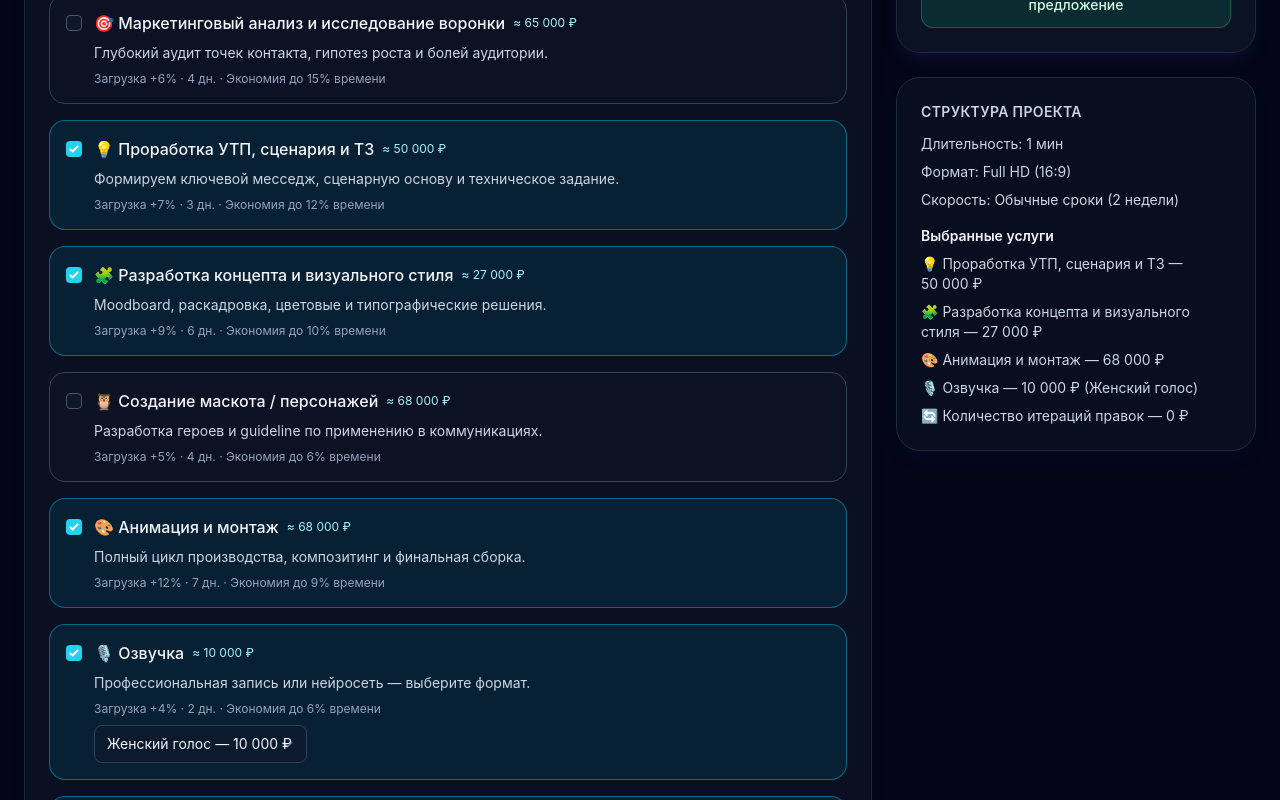
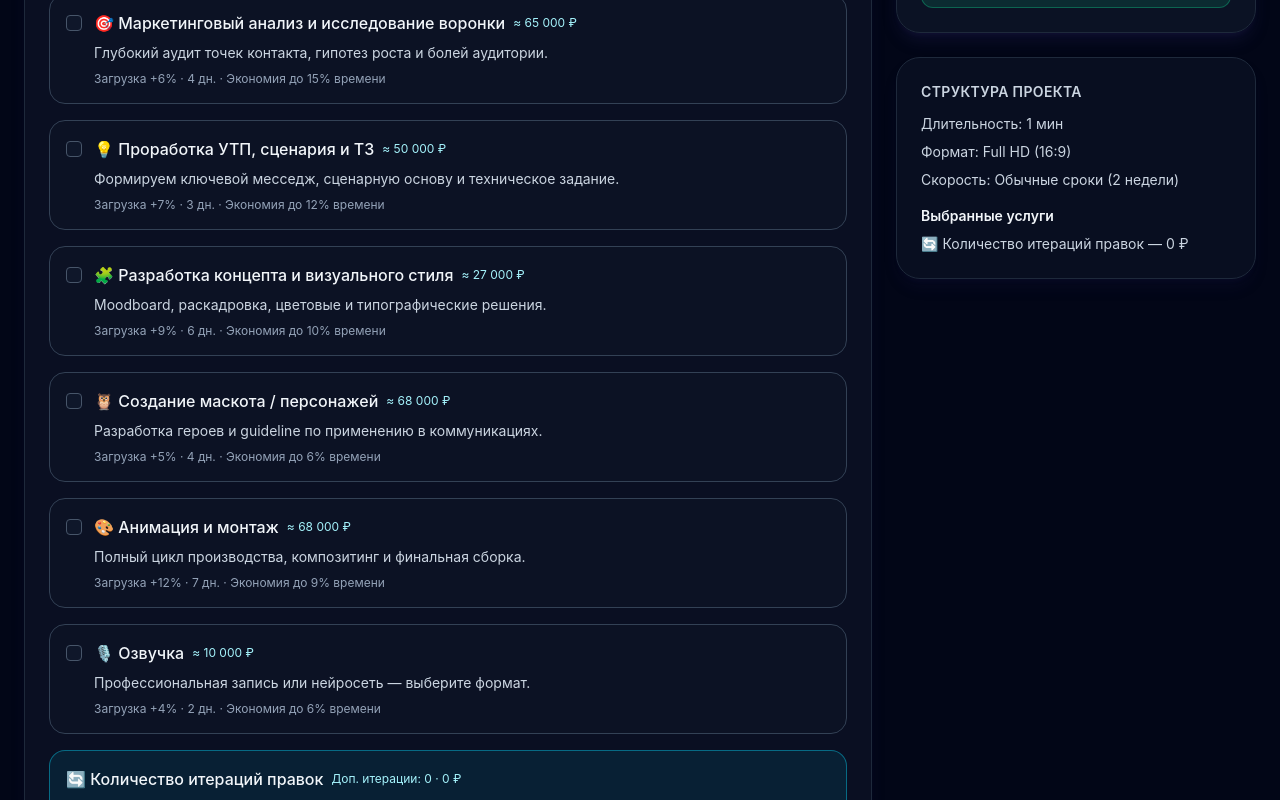
Before and after one commit to tsarev2709/funnel, a React (Vite) app: page /calculator in a window 1280 px wide. Shown: the part 1080-1880 px from the top of the page. Built offline with nearby package versions, Linux system fonts and the light colour scheme.

Commit message:
Adjust calculator base defaults

```diff
--- a/src/components/calculator/CalculatorPage.jsx
+++ b/src/components/calculator/CalculatorPage.jsx
@@ -67,7 +67,7 @@ function createInitialState() {
     speedId: speedOptions[0]?.id ?? 'normal',
     creativeCount: baseProduct?.supportsCreatives ? baseProduct.defaultCreativeCount ?? 1 : 1,
     selectedFormats: formatOptions.filter((item) => item.defaultSelected).map((item) => item.id),
-    selectedServices: serviceOptions.filter((item) => item.defaultSelected).map((item) => item.id),
+    selectedServices: [],
     voiceoverType:
       voiceoverService?.defaultVoice ?? voiceoverService?.voiceOptions?.[0]?.id ?? 'female',
     revisionIterations: 2,
--- a/src/data/calculatorConfig.js
+++ b/src/data/calculatorConfig.js
@@ -4,7 +4,7 @@ export const productTypes = [
     label: 'Один обучающий ролик (1–5 мин)',
     description: 'Глубокий обучающий ролик для внутренних команд или клиентов.',
     basePrice: 0,
-    pricePerMinute: 174960,
+    pricePerMinute: 175000,
     baseTimeline: 18,
     timelinePerMinute: 0.8,
     baseTeamHours: 120,
```
